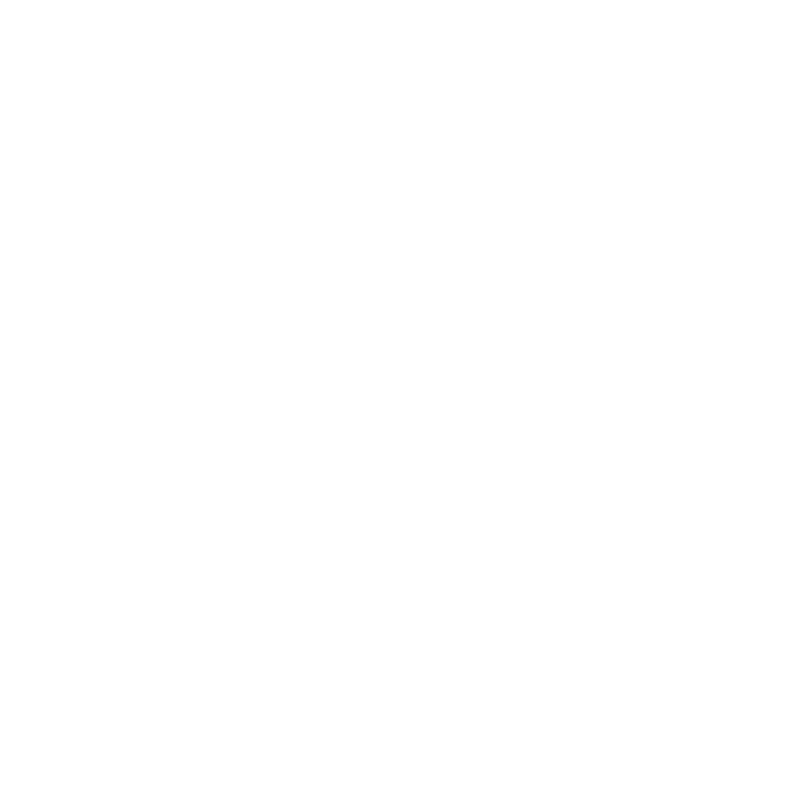
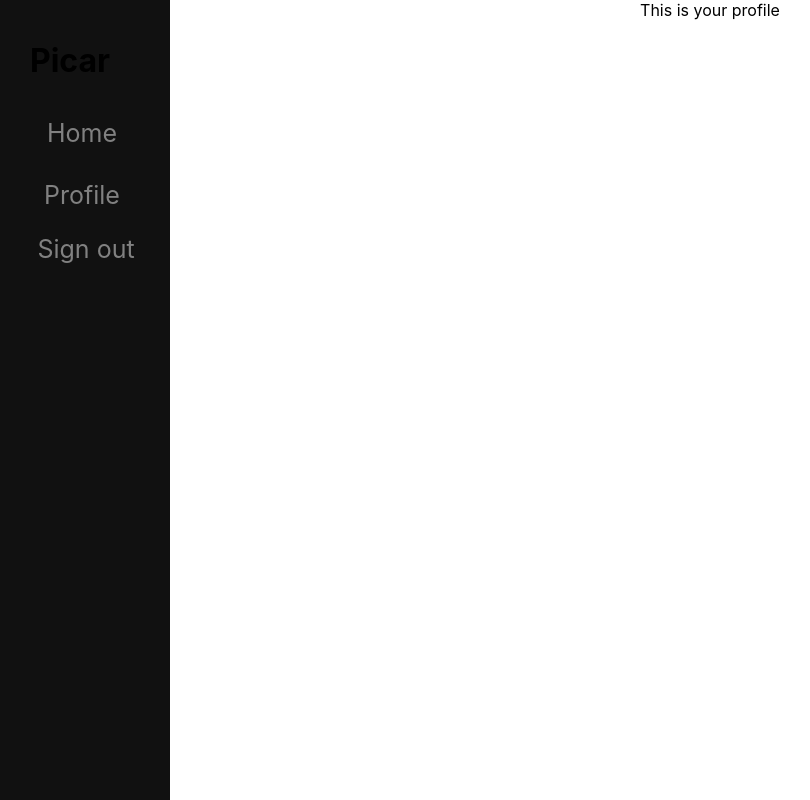
Before and after one commit to keldenl/picar, a React (Create React App) app: page /picar/profile in a window 1280 px wide. Before the commit this address had no page. Shown: the whole page, without its empty margins (30-840 px from the left). Built offline with nearby package versions, Linux system fonts and the light colour scheme.

Commit message:
feat: add profile route

```diff
--- a/src/App.js
+++ b/src/App.js
@@ -6,6 +6,7 @@
   Route,
 } from "react-router-dom";
 import { Homepage } from './pages/Homepage';
+import { Profile } from './pages/Profile'
 
 import './App.css';
 
@@ -22,6 +23,10 @@
             path="/"
             element={<Homepage />}
           />
+          <Route
+            path="/profile"
+            element={<Profile />}
+          />
         </Routes>
       </div>
     </Router>
--- a/src/components/Navbar/index.jsx
+++ b/src/components/Navbar/index.jsx
@@ -13,7 +13,7 @@
                     <Link to="/">Home</Link>
                 </li>
                 <li>
-                    Profile
+                    <Link to="/profile">Profile</Link>
                 </li>
                 <li>
                     Sign out
--- /dev/null
+++ b/src/pages/Profile/index.jsx
@@ -0,0 +1,13 @@
+import React from 'react';
+import { Navbar } from '../../components/Navbar';
+import './style.css';
+
+export function Profile({ }) {
+
+    return (
+        <div className="page">
+            <Navbar />
+            This is your profile
+        </div>
+    )
+}
```
Also changed, not shown: src/pages/Profile/style.css (added).
